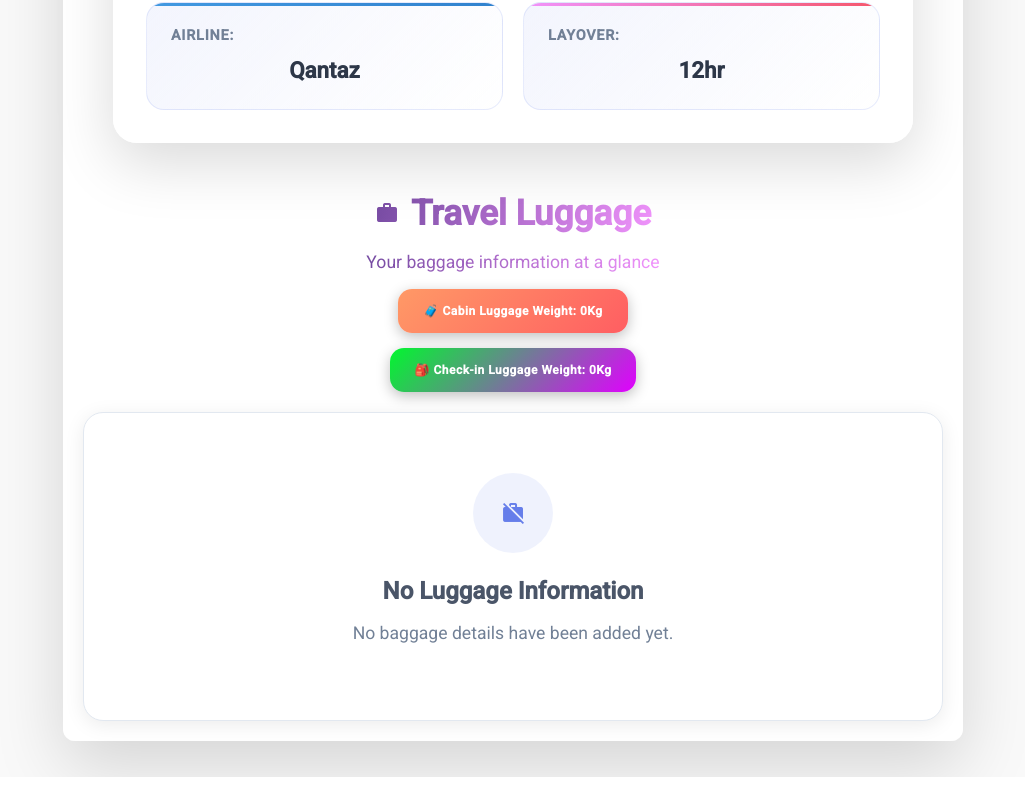
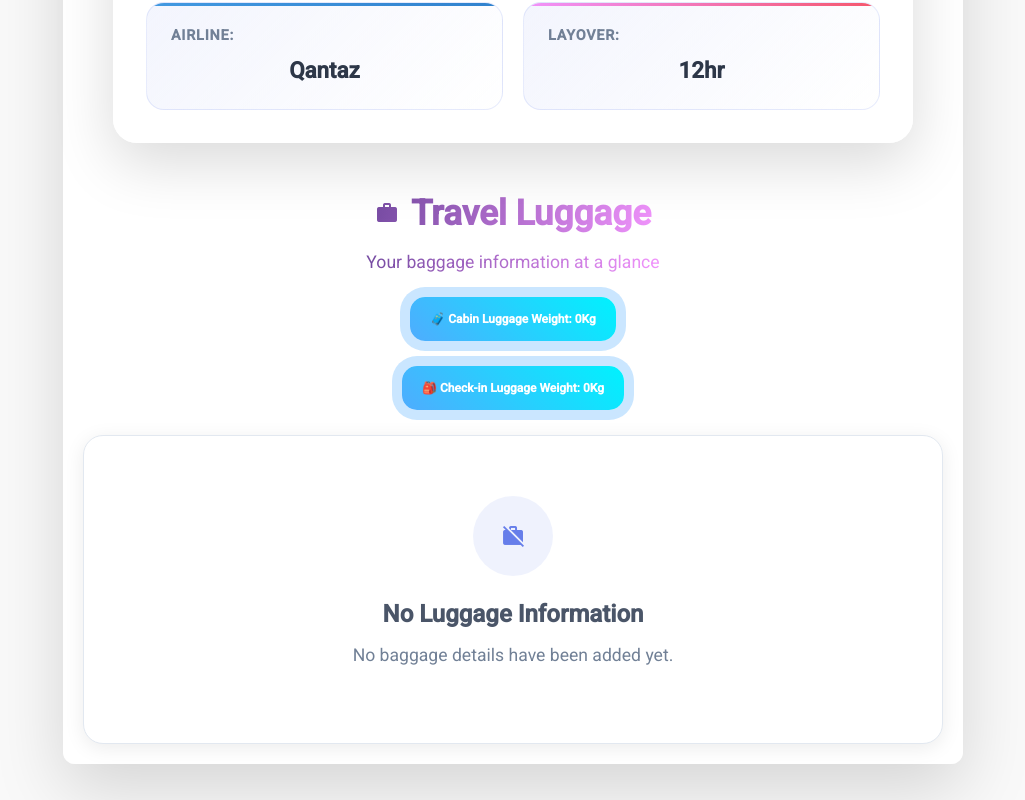
Before and after one commit to kumaruidivloper/luggageTagApp, an Angular app: page / in a window 1280 px wide. Shown: the part 931-1731 px from the top of the page, without its empty margins (127-1152 px from the left). Before the commit the page ends 1708 px from the top, so only its background shows below. Built offline with nearby package versions, Linux system fonts and the light colour scheme; no server answers.

Commit message:
ui update

```diff
--- a/src/app/app.html
+++ b/src/app/app.html
@@ -4,7 +4,7 @@
   @if(!isEditing) {
     <!-- Display Mode -->
     <div @fadeInOut>
-       <div class="baggage-card cabin time editButton" (click)="toggleEdit()"><mat-icon>edit</mat-icon> Enter Passcode For Edit</div>
+       <div class="baggage-card cabin time editButton gradient-btn btn-pulse" (click)="toggleEdit()"><mat-icon>edit</mat-icon> Enter Passcode For Edit</div>
     </div>
   }
 
@@ -204,8 +204,8 @@
         </h2>
         <p class="luggageDetials">Your baggage information at a glance</p>
       </div>
-      <div class="baggage-card cabin">🧳 Cabin Luggage Weight: {{cabinWeight}}Kg</div>
-      <div class="baggage-card checkin">🎒 Check-in Luggage Weight: {{checkinWeight}}Kg</div>
+      <div class="gradient-btn btn-pulse">🧳 Cabin Luggage Weight: {{cabinWeight}}Kg</div>
+      <div class="gradient-btn btn-pulse">🎒 Check-in Luggage Weight: {{checkinWeight}}Kg</div>
       <div class="luggage-grid">
         @if(travelDetails?.luggage && travelDetails.luggage.length > 0) {
           @for(luggage of travelDetails.luggage; track $index) {
--- a/src/app/app.scss
+++ b/src/app/app.scss
@@ -1195,3 +1195,50 @@ mat-card {
     border-radius: 30px;
     margin-top: -10px;
 }
+
+
+.gradient-btn {
+            padding: 15px 20px;
+            border: none;
+            border-radius: 15px;
+            color: white;
+            font-size: 12px;
+            font-weight: bold;
+            cursor: pointer;
+            transition: transform 0.2s ease;
+            text-decoration: none;
+            display: block;
+            position: relative;
+            overflow: hidden;
+            width: fit-content;
+            margin: 25px auto;
+        }
+
+/* Method 5: Pulse effect */
+        .btn-pulse {
+            background: linear-gradient(45deg, #ff9a56, #ff6b95);
+            animation: pulseBg 2s ease-in-out infinite;
+        }
+
+        @keyframes pulseBg {
+            0% {
+                background: linear-gradient(45deg, #ff9a56, #ff6b95);
+                box-shadow: 0 0 0 0 rgba(255, 154, 86, 0.7);
+            }
+            25% {
+                background: linear-gradient(45deg, #667eea, #764ba2);
+                box-shadow: 0 0 0 5px rgba(102, 126, 234, 0.5);
+            }
+            50% {
+                background: linear-gradient(45deg, #4facfe, #00f2fe);
+                box-shadow: 0 0 0 10px rgba(79, 172, 254, 0.3);
+            }
+            75% {
+                background: linear-gradient(45deg, #43e97b, #38f9d7);
+                box-shadow: 0 0 0 8px rgba(67, 233, 123, 0.4);
+            }
+            100% {
+                background: linear-gradient(45deg, #ff9a56, #ff6b95);
+                box-shadow: 0 0 0 0 rgba(255, 154, 86, 0);
+            }
+        }
```
